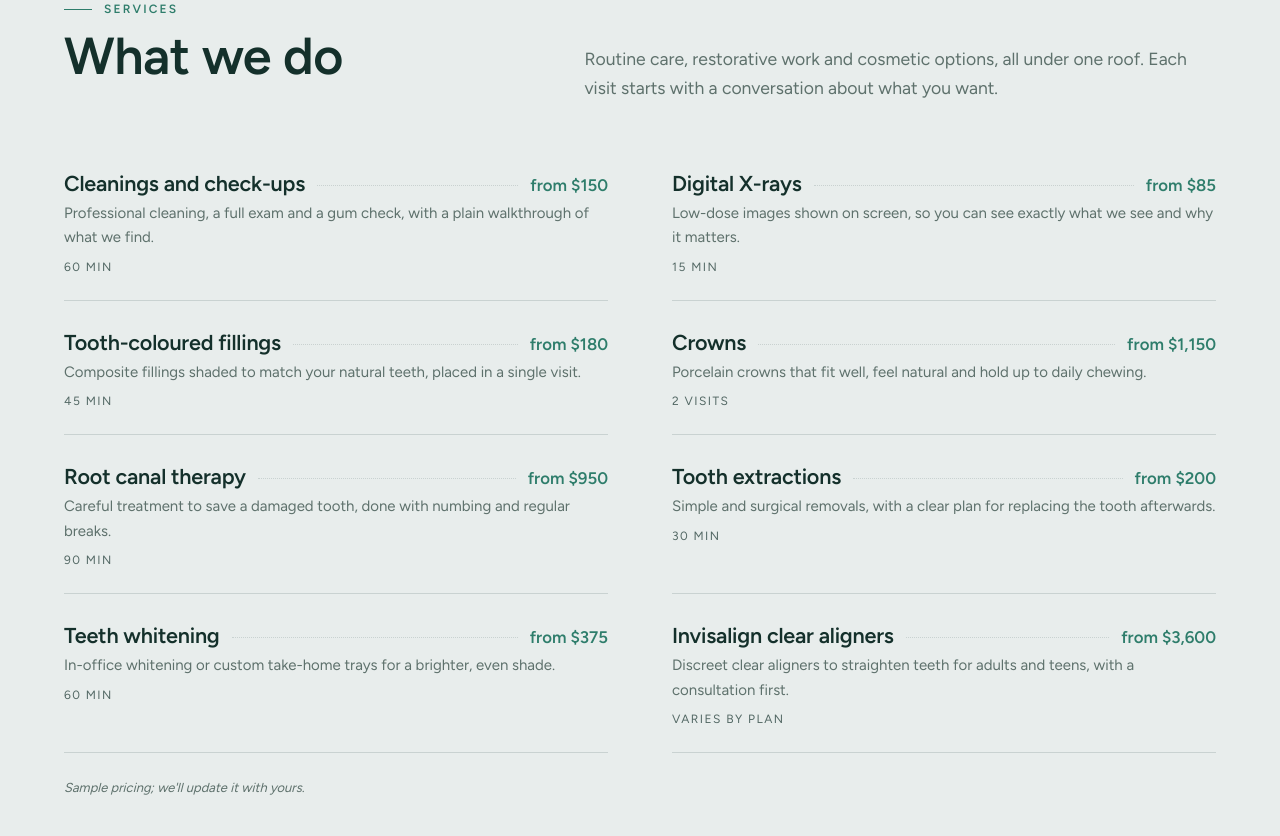
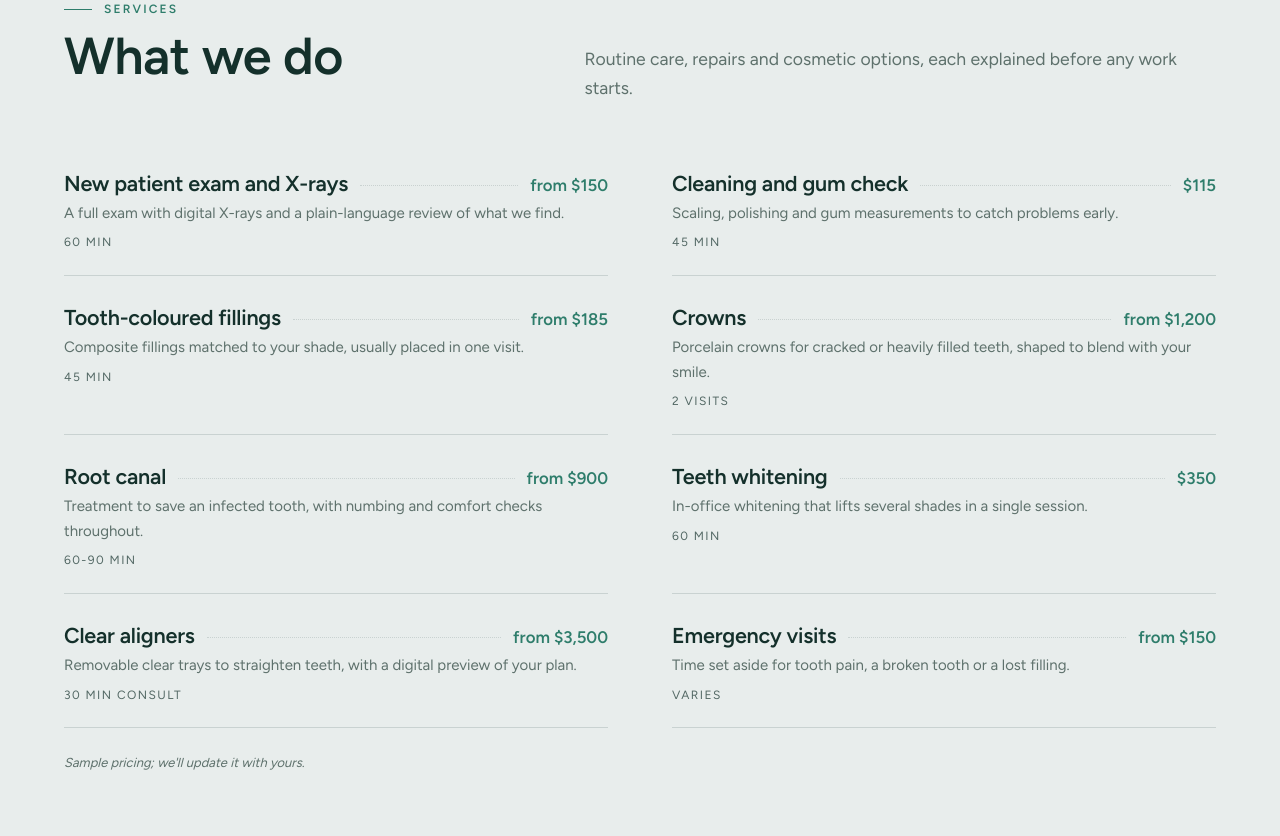
Before and after one commit to asjad-786/demos, a plain HTML site: page 67132-aria-dental/index.html in a window 1280 px wide. Shown: the part 984-1820 px from the top of the page. Drawn offline with Linux system fonts and the light colour scheme.

Commit message:
Demo: 67132-aria-dental

```diff
--- a/67132-aria-dental/index.html
+++ b/67132-aria-dental/index.html
@@ -4,8 +4,8 @@
 <meta name="robots" content="noindex, nofollow">
 <meta charset="utf-8">
 <meta name="viewport" content="width=device-width, initial-scale=1">
-<title>Aria Dental | Dentistry · Houston</title>
-<meta name="description" content="Aria Dental in Houston: cleanings, fillings, crowns, whitening and clear aligners. Gentle care with plain explanations. Book a visit.">
+<title>Aria Dental | Dentist · Houston</title>
+<meta name="description" content="Gentle dental care in Houston: cleanings, fillings, whitening, crowns and clear aligners, with clear pricing. Book a visit with Aria Dental.">
 <link rel="preconnect" href="https://fonts.googleapis.com">
 <link rel="preconnect" href="https://fonts.gstatic.com" crossorigin>
 <link href="https://fonts.googleapis.com/css2?family=Figtree:wght@400;500;600;700&family=Figtree:wght@400;500;600&display=swap" rel="stylesheet">
@@ -136,7 +136,7 @@ footer .brand{color:var(--fg)}
 <body>
 
 <div class="topbar"><div class="wrap">
-  <span>Dentistry · Houston</span>
+  <span>Dentist · Houston</span>
 
 </div></div>
 
@@ -164,9 +164,9 @@ footer .brand{color:var(--fg)}
 
   <div class="wrap">
     <div>
-      <span class="eyebrow">Dentistry · Houston</span>
-      <h1>Dental care that stays calm</h1>
-      <p class="lead">Cleanings, fillings, crowns and clear aligners for Houston families, with explanations at every step.</p>
+      <span class="eyebrow">Dentist · Houston</span>
+      <h1>Calm, careful dental care</h1>
+      <p class="lead">Cleanings, fillings, whitening and clear aligners in a bright, unhurried office with patient explanations.</p>
       <div class="hero-actions">
         <a class="btn btn-primary" href="#book">Book a visit</a>
 
@@ -186,56 +186,56 @@ footer .brand{color:var(--fg)}
   <div class="wrap">
     <div class="svc-head reveal">
       <div><span class="eyebrow">Services</span><h2>What we do</h2></div>
-      <p class="lead">Routine care, restorative work and cosmetic options, all under one roof. Each visit starts with a conversation about what you want.</p>
+      <p class="lead">Routine care, repairs and cosmetic options, each explained before any work starts.</p>
     </div>
     <div class="price-list">
 
       <div class="item reveal">
-        <div class="item-top"><h3>Cleanings and check-ups</h3><span class="dots"></span><span class="price">from $150</span></div>
-        <p>Professional cleaning, a full exam and a gum check, with a plain walkthrough of what we find.</p>
+        <div class="item-top"><h3>New patient exam and X-rays</h3><span class="dots"></span><span class="price">from $150</span></div>
+        <p>A full exam with digital X-rays and a plain-language review of what we find.</p>
         <div class="dur">60 min</div>
       </div>
 
       <div class="item reveal">
-        <div class="item-top"><h3>Digital X-rays</h3><span class="dots"></span><span class="price">from $85</span></div>
-        <p>Low-dose images shown on screen, so you can see exactly what we see and why it matters.</p>
-        <div class="dur">15 min</div>
-      </div>
-
-      <div class="item reveal">
-        <div class="item-top"><h3>Tooth-coloured fillings</h3><span class="dots"></span><span class="price">from $180</span></div>
-        <p>Composite fillings shaded to match your natural teeth, placed in a single visit.</p>
+        <div class="item-top"><h3>Cleaning and gum check</h3><span class="dots"></span><span class="price">$115</span></div>
+        <p>Scaling, polishing and gum measurements to catch problems early.</p>
         <div class="dur">45 min</div>
       </div>
 
       <div class="item reveal">
-        <div class="item-top"><h3>Crowns</h3><span class="dots"></span><span class="price">from $1,150</span></div>
-        <p>Porcelain crowns that fit well, feel natural and hold up to daily chewing.</p>
+        <div class="item-top"><h3>Tooth-coloured fillings</h3><span class="dots"></span><span class="price">from $185</span></div>
+        <p>Composite fillings matched to your shade, usually placed in one visit.</p>
+        <div class="dur">45 min</div>
+      </div>
+
+      <div class="item reveal">
+        <div class="item-top"><h3>Crowns</h3><span class="dots"></span><span class="price">from $1,200</span></div>
+        <p>Porcelain crowns for cracked or heavily filled teeth, shaped to blend with your smile.</p>
         <div class="dur">2 visits</div>
       </div>
 
       <div class="item reveal">
-        <div class="item-top"><h3>Root canal therapy</h3><span class="dots"></span><span class="price">from $950</span></div>
-        <p>Careful treatment to save a damaged tooth, done with numbing and regular breaks.</p>
-        <div class="dur">90 min</div>
+        <div class="item-top"><h3>Root canal</h3><span class="dots"></span><span class="price">from $900</span></div>
+        <p>Treatment to save an infected tooth, with numbing and comfort checks throughout.</p>
+        <div class="dur">60-90 min</div>
       </div>
 
       <div class="item reveal">
-        <div class="item-top"><h3>Tooth extractions</h3><span class="dots"></span><span class="price">from $200</span></div>
-        <p>Simple and surgical removals, with a clear plan for replacing the tooth afterwards.</p>
-        <div class="dur">30 min</div>
-      </div>
-
-      <div class="item reveal">
-        <div class="item-top"><h3>Teeth whitening</h3><span class="dots"></span><span class="price">from $375</span></div>
-        <p>In-office whitening or custom take-home trays for a brighter, even shade.</p>
+        <div class="item-top"><h3>Teeth whitening</h3><span class="dots"></span><span class="price">$350</span></div>
+        <p>In-office whitening that lifts several shades in a single session.</p>
         <div class="dur">60 min</div>
       </div>
 
       <div class="item reveal">
-        <div class="item-top"><h3>Invisalign clear aligners</h3><span class="dots"></span><span class="price">from $3,600</span></div>
-        <p>Discreet clear aligners to straighten teeth for adults and teens, with a consultation first.</p>
-        <div class="dur">Varies by plan</div>
+        <div class="item-top"><h3>Clear aligners</h3><span class="dots"></span><span class="price">from $3,500</span></div>
+        <p>Removable clear trays to straighten teeth, with a digital preview of your plan.</p>
+        <div class="dur">30 min consult</div>
+      </div>
+
+      <div class="item reveal">
+        <div class="item-top"><h3>Emergency visits</h3><span class="dots"></span><span class="price">from $150</span></div>
+        <p>Time set aside for tooth pain, a broken tooth or a lost filling.</p>
+        <div class="dur">Varies</div>
       </div>
 
     </div>
@@ -249,9 +249,9 @@ footer .brand{color:var(--fg)}
     <div class="reveal">
       <span class="eyebrow">About</span>
       <h2>How we work</h2>
-      <p class="lead">We keep appointments unhurried. You get time to ask questions, see your X-rays and hear your options before anyone picks up a tool. If a treatment can wait, we say so.</p><p class="lead">Costs are explained up front, in plain terms, and nothing starts until you agree to the plan. Numbing options and breaks are offered throughout, so you stay in control of your visit.</p>
+      <p class="lead">We like to explain what we see before we touch anything. You&#39;ll get a clear look at your X-rays, the options for each tooth, and what each one costs, so the decision is yours and not rushed.</p><p class="lead">Most visits are unhurried. We offer numbing before injections, stop whenever you need a break, and keep the chair comfortable. Our goal is simple: you leave knowing your mouth a little better.</p>
       <div class="highlights">
-        <div><h3>Unhurried appointments</h3><p>Room to ask questions and no rush out the door at the end of your visit.</p></div><div><h3>Plain-language plans</h3><p>Costs and options explained clearly before any treatment begins.</p></div><div><h3>Comfort comes first</h3><p>Numbing options and breaks offered throughout, so you stay in control.</p></div>
+        <div><h3>Explained before treated</h3><p>We walk through findings and options before any work begins.</p></div><div><h3>Comfort-first appointments</h3><p>Numbing options, breaks on request, and no rushing through your visit.</p></div><div><h3>Clear, upfront pricing</h3><p>Estimates for each option, so you know the cost before you say yes.</p></div>
       </div>
     </div>
   </div>
@@ -288,20 +288,20 @@ footer .brand{color:var(--fg)}
 
       <figure class="reveal">
         <div class="stars" aria-label="5 out of 5 stars">★★★★★</div>
-        <blockquote>“[Placeholder: replace with a real patient review before publishing.]”</blockquote>
-        <figcaption>[Patient first name, last initial]</figcaption>
+        <blockquote>“Came in nervous about a filling and left having barely noticed. They showed me the X-ray and explained every step.”</blockquote>
+        <figcaption>Maria G.</figcaption>
       </figure>
 
       <figure class="reveal">
         <div class="stars" aria-label="5 out of 5 stars">★★★★★</div>
-        <blockquote>“[Placeholder: replace with a real patient review before publishing.]”</blockquote>
-        <figcaption>[Patient first name, last initial]</figcaption>
+        <blockquote>“Clear answers about aligners and a price I could plan around. No pressure to add extras.”</blockquote>
+        <figcaption>Daniel R.</figcaption>
       </figure>
 
       <figure class="reveal">
         <div class="stars" aria-label="5 out of 5 stars">★★★★★</div>
-        <blockquote>“[Placeholder: replace with a real patient review before publishing.]”</blockquote>
-        <figcaption>[Patient first name, last initial]</figcaption>
+        <blockquote>“The hygienist took her time and the whole visit felt calm. Easy to book, and the reminders came on time.”</blockquote>
+        <figcaption>Priya S.</figcaption>
       </figure>
 
     </div>
@@ -313,14 +313,14 @@ footer .brand{color:var(--fg)}
     <div class="reveal">
       <span class="eyebrow">Book a visit</span>
       <h2>Book your visit</h2>
-      <p class="lead">Tell us what&#39;s bothering you or what you&#39;d like to improve, and we&#39;ll find a time that works. New patients are welcome.</p>
+      <p class="lead">Tell us what&#39;s bothering you, or ask for a routine cleaning. We&#39;ll confirm your appointment and any paperwork before you arrive.</p>
       <form name="contact" method="POST" data-netlify="true" netlify-honeypot="bot-field">
         <input type="hidden" name="form-name" value="contact">
         <p hidden><label>Don't fill this out: <input name="bot-field"></label></p>
         <div><label for="f-name">Name</label><input id="f-name" name="name" autocomplete="name" required></div>
         <div><label for="f-phone">Phone</label><input id="f-phone" name="phone" type="tel" autocomplete="tel" required></div>
         <div class="full"><label for="f-email">Email</label><input id="f-email" name="email" type="email" autocomplete="email"></div>
-        <div><label for="f-service">Service</label><select id="f-service" name="service"><option>Cleanings and check-ups</option><option>Digital X-rays</option><option>Tooth-coloured fillings</option><option>Crowns</option><option>Root canal therapy</option><option>Tooth extractions</option><option>Teeth whitening</option><option>Invisalign clear aligners</option></select></div>
+        <div><label for="f-service">Service</label><select id="f-service" name="service"><option>New patient exam and X-rays</option><option>Cleaning and gum check</option><option>Tooth-coloured fillings</option><option>Crowns</option><option>Root canal</option><option>Teeth whitening</option><option>Clear aligners</option><option>Emergency visits</option></select></div>
         <div><label for="f-date">Preferred date</label><input id="f-date" name="date" type="date"></div>
         <div class="full"><label for="f-msg">Message</label><textarea id="f-msg" name="message" rows="4"></textarea></div>
         <div class="full"><button class="btn btn-primary" type="submit">Book a visit</button></div>
```
